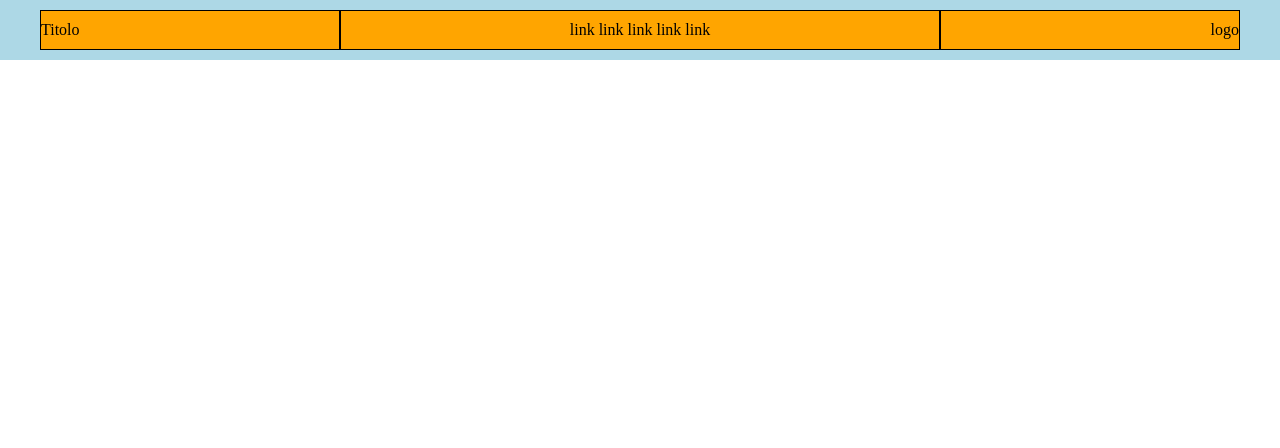
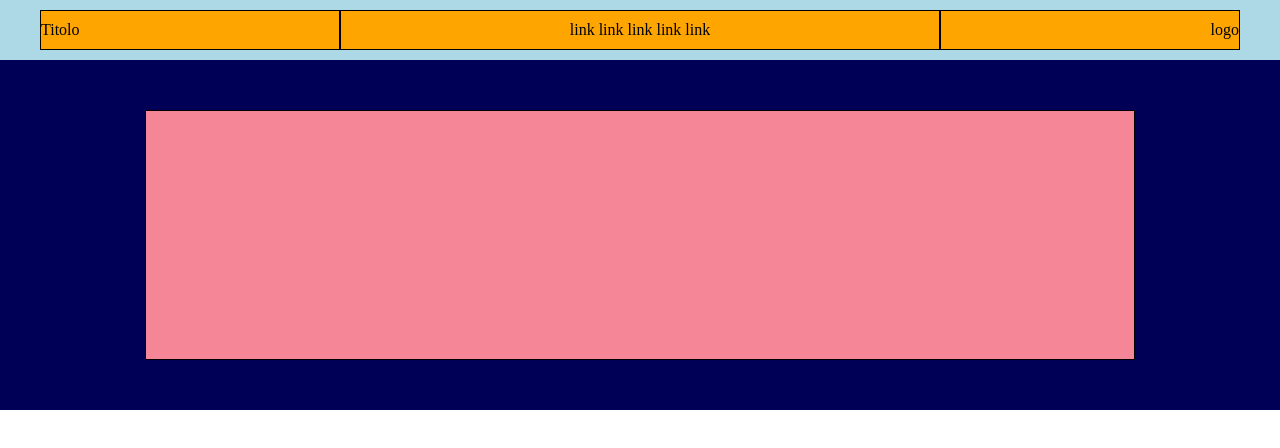
Before and after one commit to ChrisJUnda/htmlcss-struttura-discord, a plain HTML site: page index.html in a window 1280 px wide. Drawn offline with Linux system fonts and the light colour scheme.

Commit message:
[UPD] Added second section

```diff
--- a/css/style.css
+++ b/css/style.css
@@ -14,8 +14,14 @@ header{
     margin: 0 auto;
 }
 
+.container-sm{
+    max-width: 990px;
+    margin: 0 auto;
+}
+
 .row{
     display: flex;
+    flex-wrap: wrap;
 }
 
 .col-25{
@@ -28,10 +34,21 @@ header{
     border: 1px solid black;
     background-color: orange;
 }
+
+.col-100{
+    width: 100%;
+    border: 1px solid black;
+    background-color: rgb(245, 134, 152);
+    height: 250px;
+}
 /*Fine Classi di Layout*/
 
 .bg-lightblue{
     background-color: lightblue;
+}
+
+.bg-darkblue{
+    background-color: rgb(0, 0, 87);
 }
 
 .text-left{
@@ -61,3 +78,7 @@ header{
 .py-10{
     padding: 10px 0;
 }
+
+.py-50{
+    padding: 50px 0;
+}
--- a/index.html
+++ b/index.html
@@ -7,9 +7,12 @@
     <link rel="stylesheet" href="./css/style.css">
 </head>
 <body>
+    <!--Header-->
     <header>
-        <div class="container bg-lightblue">
+        <!--Contenitore interno all'header-->
+        <div class="container">
             <div class="row">
+                <!--Tre colonne (due da 25% e una da 50%)-->
                 <div class="col-25">
                     <div class="text-left py-10">
                         Titolo
@@ -43,5 +46,26 @@
         </div>
     </header>
 
+    <!--Main-->
+    <main>
+        <div class="bg-darkblue py-50">
+            <div class="container-sm">
+                <div class="row">
+                    <div class="col-100">
+
+                    </div>
+                </div>
+            </div>
+
+        </div>
+
+
+    </main>
+    <footer>
+
+    </footer>
+
+
+
 </body>
 </html>
```
